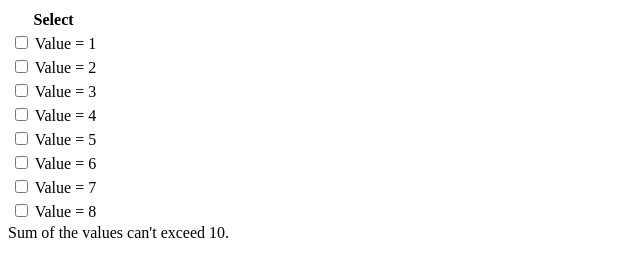
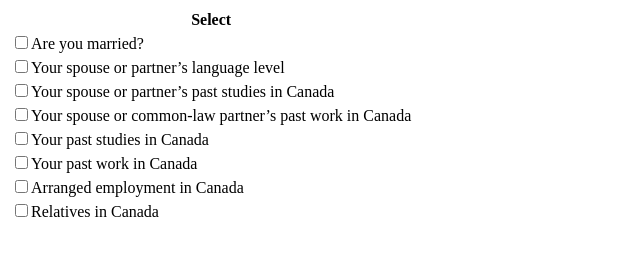
Before and after one commit to tahsinAmin/Checkboc-Limit, a plain HTML site: page index.html in a window 1280 px wide. Shown: the whole page, without its empty margins (0-640 px from the left). Drawn offline with Linux system fonts and the light colour scheme.

Commit message:
Changed names.

```diff
--- a/index.html
+++ b/index.html
@@ -9,21 +9,27 @@
   <form name=form1 method=post action=check.php>
     <table class='table table-striped' >
       <tr><th >Select</th></tr>
-      <tr><td><input type=checkbox name=ckb value=5 onclick='chkcontrol(0)';> Value = 1 </td></tr>
-      <tr><td><input type=checkbox name=ckb value=5 onclick='chkcontrol(1)';> Value = 2 </td></tr>
-      <tr><td><input type=checkbox name=ckb value=5 onclick='chkcontrol(2)';> Value = 3 </td></tr>
-      <tr><td><input type=checkbox name=ckb value=5 onclick='chkcontrol(3)';> Value = 4 </td></tr>
-      <tr><td><input type=checkbox name=ckb value=10 onclick='chkcontrol(4)';> Value = 5 </td></tr>
-      <tr><td><input type=checkbox name=ckb value=5 onclick='chkcontrol(5)';> Value = 6 </td></tr>
-      <tr><td><input type=checkbox name=ckb value=5 onclick='chkcontrol(6)';> Value = 7 </td></tr>
-      <tr><td><input type=checkbox name=ckb value=5 onclick='chkcontrol(7)';> Value = 8 </td>  </tr>
+      <tr><td><input id="married" onclick="spouseRelatedInfo();" type=checkbox name=ckb value=0;>Are you married?</td></tr>
+      <div id="spouseRelated" style="display: none;">
+        <tr><td><input type=checkbox name=ckb value=5 onclick='chkcontrol(1)';>Your spouse or partner’s language level</td></tr>
+        <tr><td><input type=checkbox name=ckb value=5 onclick='chkcontrol(2)';>Your spouse or partner’s past studies in Canada</td></tr>
+        <tr><td><input type=checkbox name=ckb value=5 onclick='chkcontrol(3)';>Your spouse or common-law partner’s past work in Canada</td></tr>
+      </div>
+      <tr><td><input type=checkbox name=ckb value=10 onclick='chkcontrol(4)';>Your past studies in Canada</td></tr>
+      <tr><td><input type=checkbox name=ckb value=5 onclick='chkcontrol(5)';>Your past work in Canada</td></tr>
+      <tr><td><input type=checkbox name=ckb value=5 onclick='chkcontrol(6)';>Arranged employment in Canada</td></tr>
+      <tr><td><input type=checkbox name=ckb value=5 onclick='chkcontrol(7)';>Relatives in Canada</td> </tr>
     </table>
   </form>
-  Sum of the values can't exceed 10.
   <br><br>
   <div id=msg></div>
 
   <script type="text/javascript">
+    function spouseRelatedInfo(){
+      console.log("Hello");
+      var spouseRelated =  document.getElementById("spouseRelated");
+      spouseRelated.style.display = (spouseRelated.style.display == "none") ? "block": "none";
+    }
     function chkcontrol(j) {
       var sum=0;
       for(var i=0; i < document.form1.ckb.length; i++){
@@ -39,8 +45,7 @@
           for(var i=0; i < document.form1.ckb.length; i++){
             document.form1.ckb[i].disabled= true;
           }
-          alert("It seems you have reached the maximum points in adaptibility")
-        //return false;
+          alert("It seems you have reached the maximum points in the Adaptibility Section")
         }
         document.getElementById("msg").innerHTML="Sum :"+ sum;
       }
```
